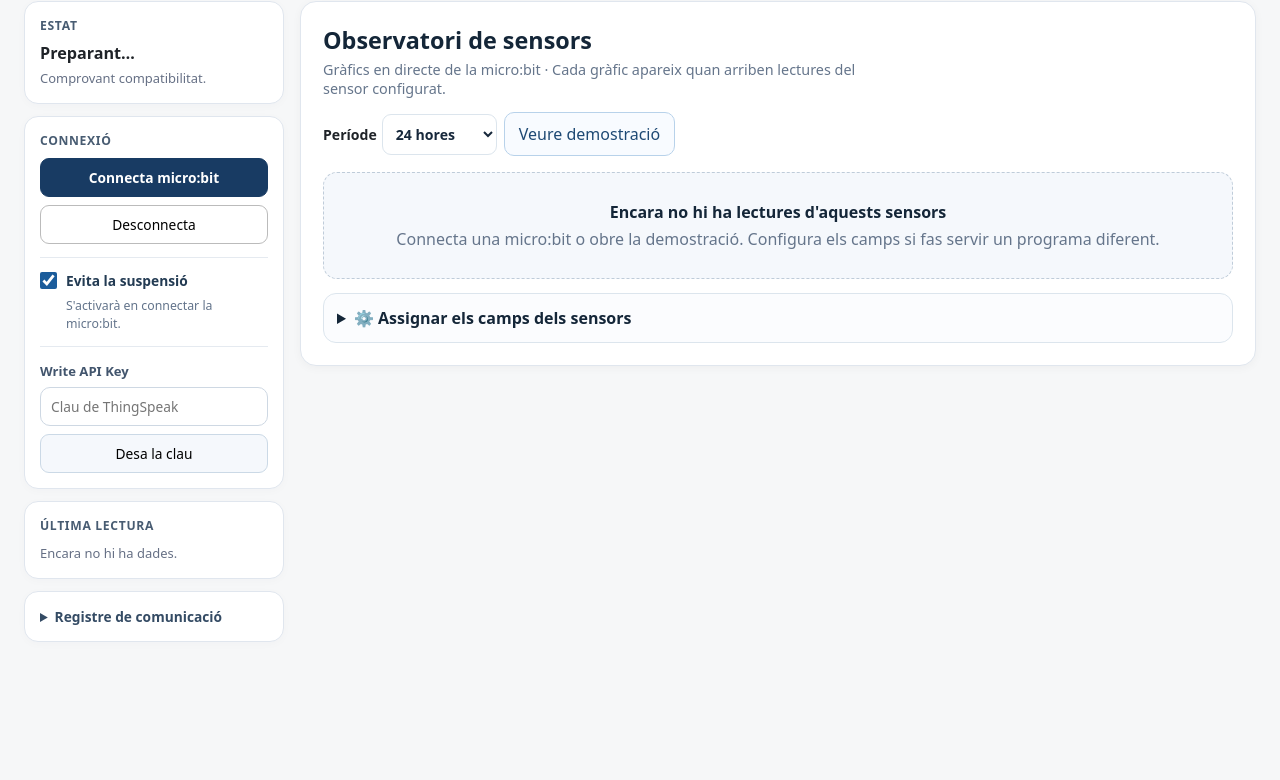
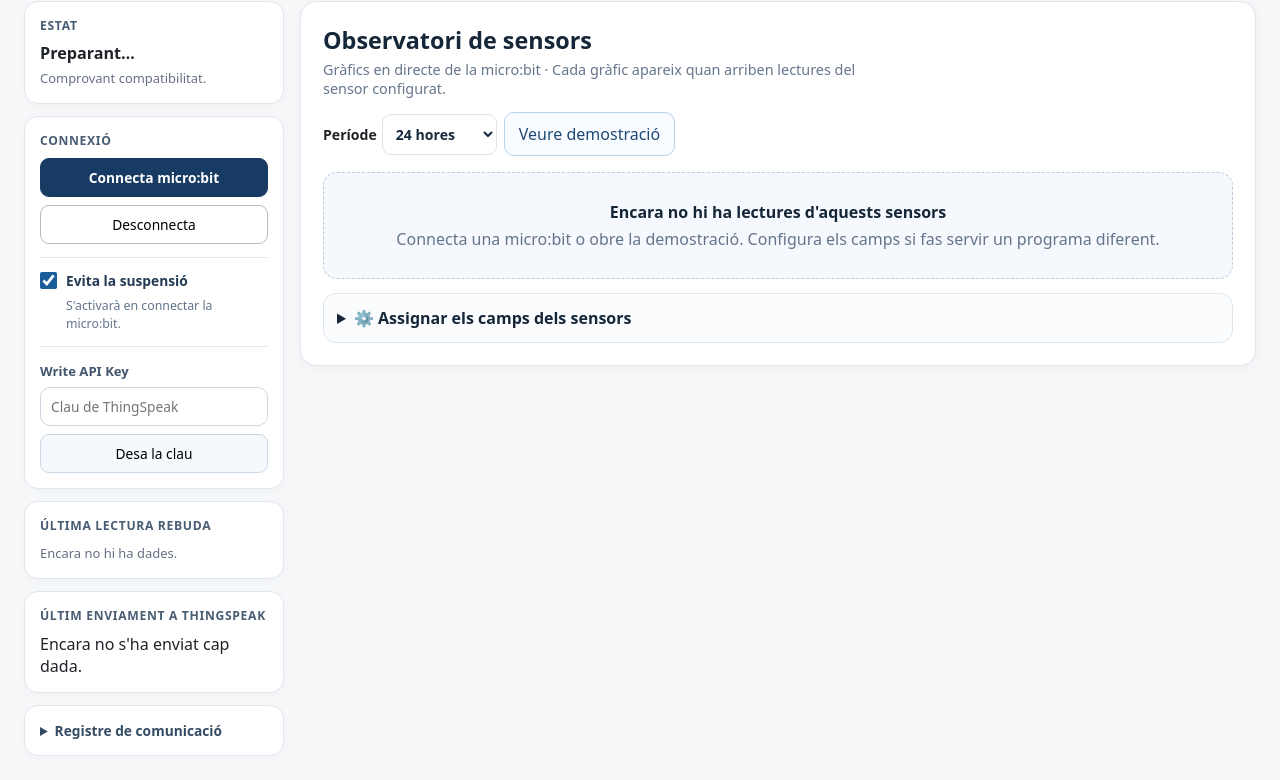
Before and after one commit to isanch45/microbit-thingspeak-pwa, a plain HTML site: page index.html in a window 1280 px wide. Shown: the part 92-872 px from the top of the page. Before the commit the page ends 800 px from the top, so only its background shows below. Drawn offline with Linux system fonts and the light colour scheme.

Commit message:
Distingir lectura USB i últim enviament ThingSpeak: index.html

```diff
--- a/index.html
+++ b/index.html
@@ -64,8 +64,15 @@
       </section>
 
       <section class="card sidebar-recent">
-        <div class="sidebar-label">Última lectura</div>
+        <div class="sidebar-label">Última lectura rebuda</div>
         <div id="lastData" class="muted">Encara no hi ha dades.</div>
+      </section>
+
+      <section class="card sidebar-sent" aria-label="Últim enviament a ThingSpeak">
+        <div class="sidebar-label">Últim enviament a ThingSpeak</div>
+        <div id="lastSentData" class="sent-fields">Encara no s'ha enviat cap dada.</div>
+        <div id="lastSentTime" class="sent-time"></div>
+        <div id="lastSentStatus" class="sent-status" aria-live="polite"></div>
       </section>
 
       <details class="card sidebar-log">
```
